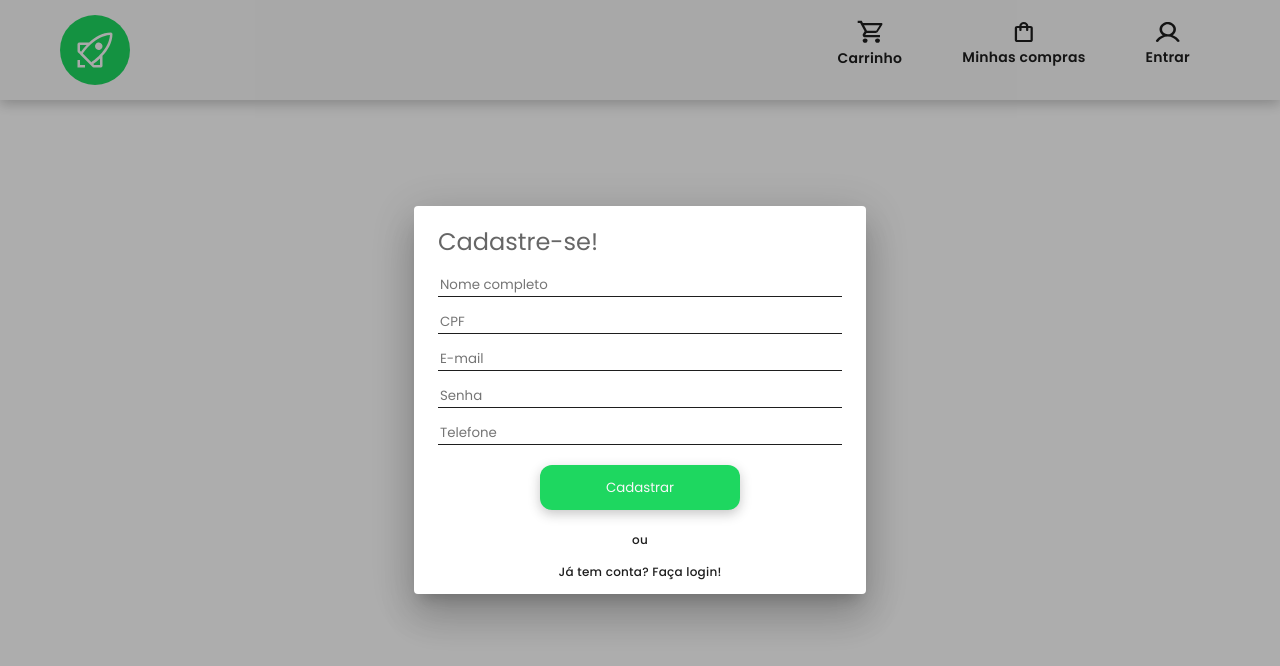
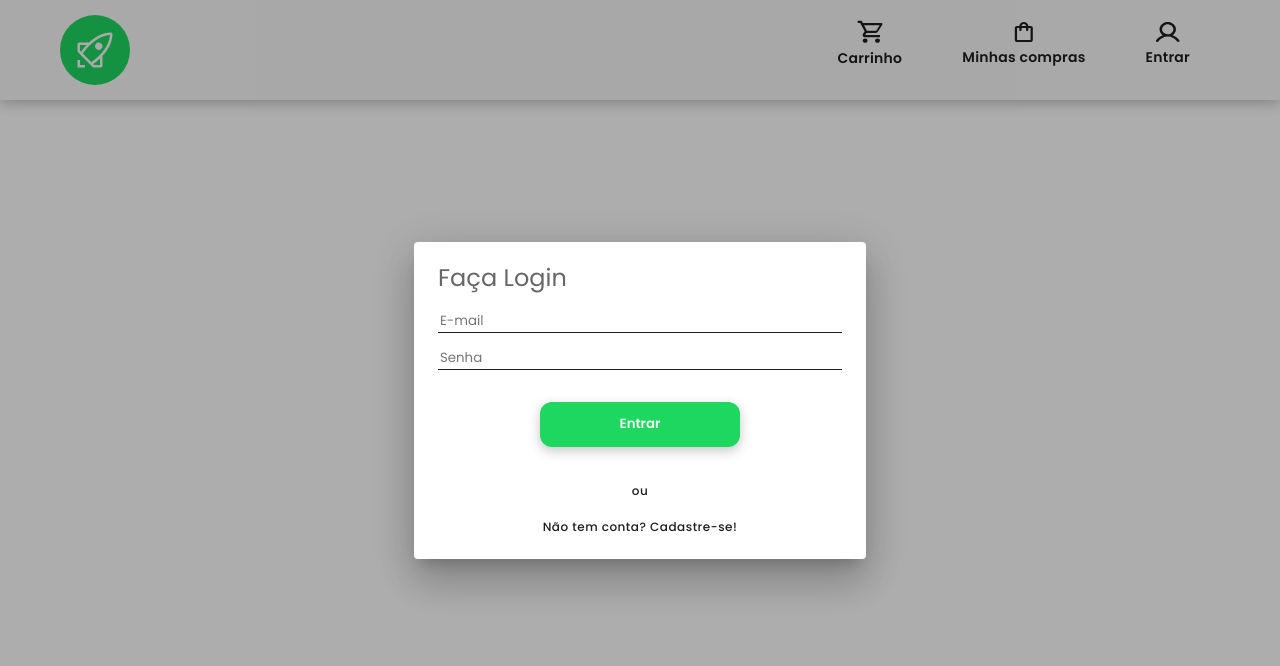
Before and after one commit to MatheusAlves17/les-sirius, an Angular app: page / in a window 1280 px wide. Both pictures are taken after a click on the element "Entrar". Shown: the top 666 px of the page. Built offline with nearby package versions, Linux system fonts and the light colour scheme.

Commit message:
feat: validators form

```diff
--- a/src/app/components/sign-up/sign-up.component.css
+++ b/src/app/components/sign-up/sign-up.component.css
@@ -3,8 +3,9 @@ h1{
 }
 form{
   min-width: 150px;
-  max-width: 500px;
+  max-width: 700px;
   width: 100%;
+  height: 100%;
 }
 .input{
   width: 100%;
@@ -26,14 +27,18 @@ form{
   align-items: flex-start;
 }
 
-button{
+button,
+.button{
   font-family: 'Poppins', sans-serif;
   width: 200px;
   height: 45px;
 
   cursor: pointer;
   align-self: center;
-  margin-bottom: 20px;
+  /* margin-bottom: 20px; */
+
+  display: block;
+  margin: 2rem auto;
 
   border: none;
   border-radius: 12px;
@@ -42,8 +47,15 @@ button{
   appearance: none;
 
   color: #F8F8F8;
+  font-weight: 600;
   background: #1ED760;
   box-shadow: 0px 4px 12px rgba(30, 30, 30, 0.25);
+}
+
+button:hover,
+.button:hover{
+  background: #29eb6d;
+  transition: 0.8s;
 }
 
 .legend{
@@ -51,5 +63,15 @@ button{
   color: #1e1e1e;
   font-weight: 500;
   align-self: center;
+  text-align: center;
   font-family: 'Poppins', sans-serif;
 }
+
+.message-error{
+  font-size: 0.6rem;
+    color: #D71E1E;
+}
+
+.mat-mdc-dialog-container .mdc-dialog__content {
+  overflow: hidden;
+}
--- a/src/app/components/sign-up/sign-up.component.html
+++ b/src/app/components/sign-up/sign-up.component.html
@@ -1,8 +1,9 @@
+<div *ngIf="!onSignInForm" class="center">
   <div mat-dialog-content>
       <h1>
     Cadastre-se!
     </h1>
-  <form [formGroup]="signUpForm">
+    <form [formGroup]="signUpForm"  (ngSubmit)="onSignUp()" #formDir="ngForm">
       <div class="input">
         <input
         formControlName="name"
@@ -12,6 +13,9 @@
         id="name"
         required
         />
+      </div>
+      <div class="error" *ngIf="name.invalid && formDir.submitted">
+        <p class="message-error" *ngIf="name.errors?.['required']">O nome é obrigatório</p>
       </div>
       <div class="input">
         <input
@@ -24,9 +28,12 @@
         required
         />
       </div>
+      <div class="error" *ngIf="cpf.invalid && formDir.submitted">
+        <p class="message-error" *ngIf="cpf.errors?.['required']">O CPF é obrigatório</p>
+      </div>
       <div class="input">
         <input
-      formControlName="email"
+        formControlName="emailSignUp"
         placeholder="E-mail"
         type="email"
         name="email"
@@ -34,15 +41,23 @@
         required
         />
       </div>
+      <div class="error" *ngIf="emailSignUp.invalid && formDir.submitted">
+        <p class="message-error" *ngIf="emailSignUp.errors?.['required']">O e-mail é obrigatório</p>
+        <p class="message-error" *ngIf="emailSignUp.errors?.['email']">Informe um email válido</p>
+      </div>
       <div class="input">
         <input
-      formControlName="password"
+        formControlName="passwordSignUp"
         placeholder="Senha"
         type="password"
         name="password"
         id="password"
         required
         />
+      </div>
+      <div class="error" *ngIf="passwordSignUp.invalid && formDir.submitted">
+        <p class="message-error" *ngIf="passwordSignUp.errors?.['required']">A senha é obrigatória</p>
+        <!-- <p class="message-error" *ngIf="password.errors?.['min']">A senha precisa, no mínimo, 8 caracteres</p> -->
       </div>
       <div class="input">
         <input
@@ -54,8 +69,49 @@
         required
         />
       </div>
+      <div class="error" *ngIf="telphone.invalid && formDir.submitted">
+        <p class="message-error" *ngIf="telphone.errors?.['required']">Número de telefone é obrigatório</p>
+      </div>
+      <input type="submit" value="Cadastrar" class="button">
     </form>
   </div>
-<button (click)="onSignUp()">Cadastrar</button>
   <p class="legend">ou</p>
-<p class="legend">Já tem conta? Faça login!</p>
+  <p class="legend" (click)="showForm()" style="cursor: pointer;">Já tem conta? Faça login!</p>
+</div>
+<div *ngIf="onSignInForm">
+  <div mat-dialog-content>
+    <h1>Faça Login</h1>
+    <form [formGroup]="signInForm" (ngSubmit)="onSignIn()" #formDir="ngForm">
+      <div class="input">
+        <input
+        formControlName="emailSignIn"
+        placeholder="E-mail"
+        type="email"
+        name="email"
+        id="email"
+        required
+      />
+    </div>
+    <div class="error" *ngIf="emailSignIn.invalid && formDir.submitted">
+      <p class="message-error" *ngIf="emailSignIn.errors?.['required']">O e-mail é obrigatório</p>
+      <p class="message-error" *ngIf="emailSignIn.errors?.['email']">Informe um email válido</p>
+    </div>
+    <div class="input">
+      <input
+      formControlName="passwordSignIn"
+      placeholder="Senha"
+      type="password"
+      name="password"
+      id="password"
+      required
+      />
+    </div>
+    <div class="error" *ngIf="passwordSignIn.invalid && formDir.submitted">
+      <p class="message-error" *ngIf="passwordSignIn.errors?.['required']">A senha é obrigatória</p>
+    </div>
+    <input type="submit" value="Entrar" class="button">
+  </form>
+  <!-- <button (click)="onSignUp()">Entrar</button> -->
+  <p class="legend">ou</p>
+  <p class="legend" (click)="showForm()" style="cursor: pointer;">Não tem conta? Cadastre-se!</p>
+</div>
--- a/src/app/components/sign-up/sign-up.component.ts
+++ b/src/app/components/sign-up/sign-up.component.ts
@@ -1,5 +1,5 @@
-import { FormGroup, FormBuilder, Validators } from '@angular/forms';
 import { Component } from '@angular/core';
+import { FormGroup, FormBuilder, Validators, FormControl } from '@angular/forms';
 import { AuthenticationService } from 'src/app/services/auth.service';
 
 @Component({
@@ -10,6 +10,8 @@ import { AuthenticationService } from 'src/app/services/auth.service';
 export class SignUpComponent {
 
   signUpForm!: FormGroup;
+  signInForm!: FormGroup;
+  onSignInForm: boolean = true;
 
   constructor(
     private fb: FormBuilder,
@@ -18,18 +20,32 @@ export class SignUpComponent {
 
   }
   ngOnInit():void{
-    this.signUpForm = this.fb.group({
-      name: ['', [Validators.required]],
-      cpf: ['', [Validators.required]],
-      email: ['', [Validators.required, Validators.email]],
-      password: ['', [Validators.required, Validators.minLength(8)]],
-      telphone: ['', [Validators.required, Validators.minLength(11), Validators.maxLength(11)]],
+    this.signUpForm = new FormGroup({
+      name: new FormControl('', [Validators.required, Validators.minLength(3)]),
+      cpf: new FormControl('', [Validators.minLength(11), Validators.maxLength(11), Validators.required]),
+      emailSignUp: new FormControl('', [Validators.email, Validators.required]),
+      passwordSignUp: new FormControl('', [Validators.minLength(8), Validators.required]),
+      telphone: new FormControl('', [Validators.required, Validators.maxLength(11)]),
     });
+
+    this.signInForm =  new FormGroup({
+      emailSignIn: new FormControl('', [Validators.email, Validators.required]),
+      passwordSignIn: new FormControl('', [Validators.minLength(8), Validators.required]),
+    })
+  }
+
+  showForm(){
+    if(this.onSignInForm){
+      this.onSignInForm = false
+    }
+    else{
+      this.onSignInForm = true
+    }
   }
 
   onSignUp(){
     let { value } = this.signUpForm;
-    console.log(`dados: ${this.signUpForm}`);
+    console.log(`dadossss: ${this.signUpForm}`);
 
     console.log();
 
@@ -38,4 +54,38 @@ export class SignUpComponent {
     })
   }
 
+
+  onSignIn(){
+    let { value, validator } = this.signInForm;
+    console.log(`dados: ${this.signInForm}`);
+
+  }
+
+  // - Validações
+
+  // --- SingIn
+  get name(){
+    return this.signUpForm.get('name')!;
+  }
+  get cpf(){
+    return this.signUpForm.get('cpf')!;
+  }
+  get telphone(){
+    return this.signUpForm.get('telphone')!;
+  }
+  get emailSignUp(){
+    return this.signUpForm.get('emailSignUp')!;
+  }
+  get passwordSignUp(){
+    return this.signUpForm.get('passwordSignUp')!;
+  }
+
+
+  get emailSignIn(){
+    return this.signInForm.get('emailSignIn')!;
+  }
+  get passwordSignIn(){
+    return this.signInForm.get('passwordSignIn')!;
+  }
+
 }
--- a/src/app/models/sign-up.model.ts
+++ b/src/app/models/sign-up.model.ts
@@ -5,3 +5,7 @@ export class SignUp {
   email!: string;
   password!: string;
 }
+export class SignIn {
+  email!: string;
+  password!: string;
+}
```
Lines whose indentation alone changed are shown as unchanged.
